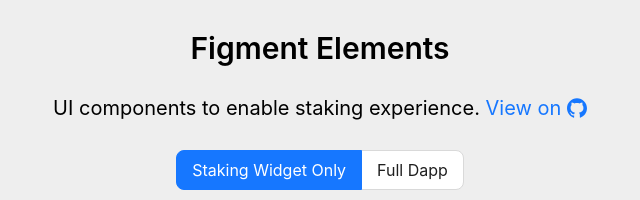
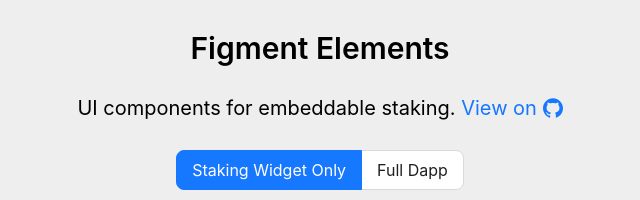
Before and after one commit to guillaumegaluz/figment-elements, a React (Create React App) app: page / in a window 1280 px wide. Shown: the top 200 px of the page, without its empty margins (320-960 px from the left). Built offline with nearby package versions, Linux system fonts and the light colour scheme.

Commit message:
tweak desc

```diff
--- a/src/App.js
+++ b/src/App.js
@@ -20,7 +20,7 @@ function App() {
     <Container>
       <Title>Figment Elements</Title>
       <Subtitle>
-        {`UI components to enable staking experience. `}
+        {`UI components for embeddable staking. `}
         <Link
           href="https://github.com/guillaumegaluz/figment-elements"
           target="_blank"
```
